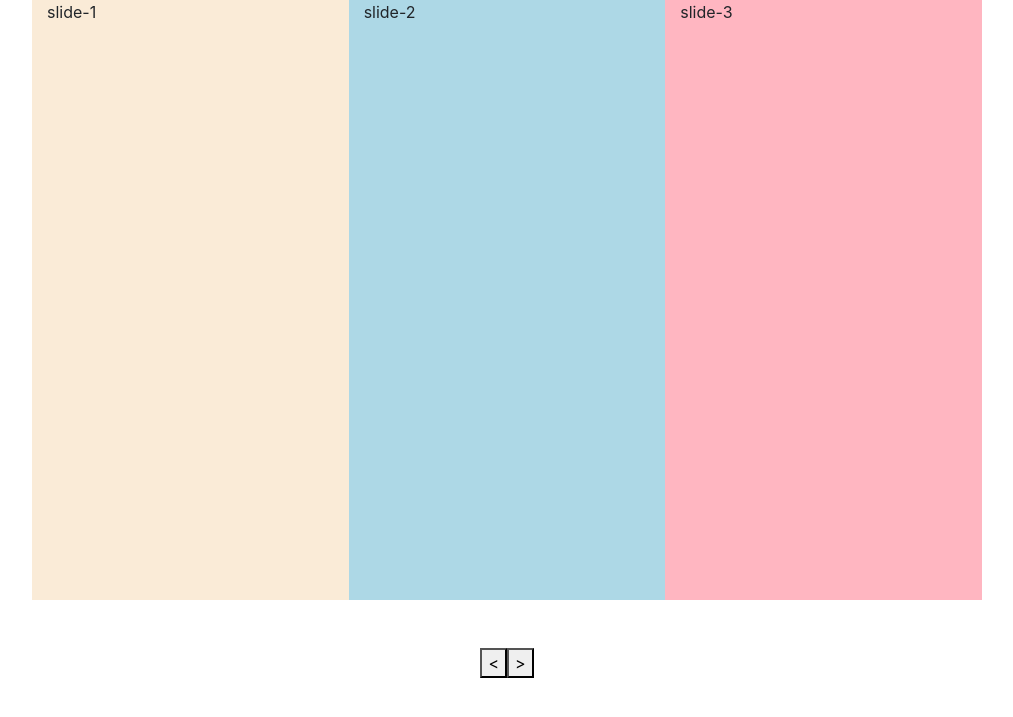
After one commit to wanwan1313/BeerU, a PHP site: page /html/slide.html in a window 1280 px wide. The commit adds this page. Shown: the top 717 px of the page, without its empty margins (133-1146 px from the left). Run offline with PHP 8.4, Linux system fonts and the light colour scheme.

Commit message:
0427 updated

```diff
--- a/css/hompage_style.css
+++ b/css/hompage_style.css
@@ -803,6 +803,7 @@ body,html{
     width: 100%;
     bottom: 0px;
     left: 0px;
+
     background: linear-gradient(to right ,#000 0% , transparent 100% );
 }
 
@@ -812,10 +813,11 @@ body,html{
     font-weight: bold;
     margin-left: 20px;
 
+
 }
 
 .feature-content:hover{
-
+    transition: 3s;
     background: linear-gradient(to right ,#b69564 0% , transparent 100% );
 
 }
@@ -940,7 +942,7 @@ body,html{
 .legned-content p{
     font-family: 'Noto Sans TC', serif;
     font-size: 1.6rem;
-    word-break:keep-alll;
+    word-break:break-alll;
 }
 
 .pipi{
--- /dev/null
+++ b/html/slide.html
@@ -0,0 +1,199 @@
+<!DOCTYPE html>
+<html lang="en">
+
+<head>
+    <meta charset="UTF-8">
+    <meta http-equiv="X-UA-Compatible" content="IE=edge">
+    <meta name="viewport" content="width=device-width, initial-scale=1.0">
+    <title>slide</title>
+    <link rel="stylesheet" href="https://stackpath.bootstrapcdn.com/bootstrap/4.5.2/css/bootstrap.min.css"
+        integrity="sha384-JcKb8q3iqJ61gNV9KGb8thSsNjpSL0n8PARn9HuZOnIxN0hoP+VmmDGMN5t9UJ0Z" crossorigin="anonymous">
+
+    <style>
+        .slide-showbox {
+            width: 100%;
+            height: 600px;
+            overflow: hidden;
+            padding: 0;
+        }
+
+        .slide-1 {
+            width: 100%;
+            height: 100%;
+            background-color: antiquewhite;
+        }
+
+        .slide-2 {
+            width: 100%;
+            height: 100%;
+            background-color: lightblue;
+        }
+
+        .slide-3 {
+            width: 100%;
+            height: 100%;
+            background-color: lightpink;
+        }
+
+        .slide-4 {
+            width: 100%;
+            height: 100%;
+            background-color: lightsalmon;
+        }
+
+        .slide-5 {
+            width: 100%;
+            height: 100%;
+            background-color: lightseagreen;
+        }
+
+
+        /* 桌機版 */
+        @media (min-width: 993px) {
+            .slide-content {
+                height: 100%;
+                transform: translateX(-100%);
+            }
+        }
+
+        /* 手機版 */
+        @media (max-width: 992px) {
+            .slide-content {
+                height: 100%;
+                transform: translateX(-300%);
+            }
+        }
+    </style>
+</head>
+
+<body>
+    <div class="container">
+        <div class="row justify-content-center">
+            <div class="col-10 slide-showbox">
+                <div class="slide-content d-flex ">
+                    <div class="col-12 col-lg-4 slide-3">slide-3(-3)</div>
+                    <div class="col-12 col-lg-4 slide-4">slide-4</div>
+                    <div class="col-12 col-lg-4 slide-5">slide-5(2)</div>
+                    <div class="col-12 col-lg-4 slide-1">slide-1</div>
+                    <div class="col-12 col-lg-4 slide-2">slide-2</div>
+                    <div class="col-12 col-lg-4 slide-3">slide-3</div>
+                    <div class="col-12 col-lg-4 slide-4">slide-4</div>
+                    <div class="col-12 col-lg-4 slide-5">slide-5</div>
+                    <div class="col-12 col-lg-4 slide-1">slide-1(5)</div>
+                    <div class="col-12 col-lg-4 slide-2">slide-2</div>
+                    <div class="col-12 col-lg-4 slide-3">slide-3</div>
+                </div>
+            </div>
+        </div>
+        <div class="row justify-content-center mt-5">
+            <button>
+                < </button>
+                    <button> > </button>
+        </div>
+    </div>
+
+    <script src="https://code.jquery.com/jquery-3.5.1.js"
+        integrity="sha256-QWo7LDvxbWT2tbbQ97B53yJnYU3WhH/C8ycbRAkjPDc=" crossorigin="anonymous"></script>
+    <script>
+
+        let slideNum = 0
+        let slideNumM = 3
+        let movepersent = 33.33
+
+
+        $(window).resize(function () {
+            if ($(window).width() >= 993) {
+                $('.slide-content').css('transform', 'translateX(-100%)').css('transition', '0s')
+                slideNum = 0
+            }
+
+            if ($(window).width() < 993) {
+                $('.slide-content').css('transform', 'translateX(-300%)').css('transition', '0s')
+                slideNumM = 3
+            }
+        })
+
+
+        $('button').click(function () {
+
+            if ($(window).width() >= 992) {
+                if ($(this).index() == 0) {
+                    slideNum = slideNum - 1
+                    let myTranslateX = movepersent * slideNum + 100
+                    let divPosition = 'translateX(-' + myTranslateX + '%)'
+                    $('.slide-content').css('transform', divPosition).css('transition', '.5s')
+
+                    if (slideNum < -3) {
+                        $('.slide-content').css('transform', 'translateX(-133.33%)').css('transition', '0s')
+                        slideNum = 1
+                    }
+
+                    setTimeout(() => {
+                        if (slideNum == -3) {
+                            $('.slide-content').css('transform', 'translateX(-' + (100 + movepersent * 2) + '%)').css('transition', '0s')
+                            slideNum = 2
+                        }
+                    }, 500);
+                }
+                if ($(this).index() == 1) {
+                    slideNum = slideNum + 1
+                    let myTranslateX = movepersent * slideNum + 100
+                    let divPosition = 'translateX(-' + myTranslateX + '%)'
+                    $('.slide-content').css('transform', divPosition).css('transition', '.5s')
+
+                    if (slideNum > 5) {
+                        $('.slide-content').css('transform', 'translateX(-133.33%)').css('transition', '0s')
+                        slideNum = 1
+                    }
+
+                    setTimeout(() => {
+                        if (slideNum == 5) {
+                            $('.slide-content').css('transform', 'translateX(-100%)').css('transition', '0s')
+                            slideNum = 0
+                        }
+                    }, 500);
+                }
+
+            }
+
+
+            if ($(window).width() < 992) {
+
+                if ($(this).index() == 0) {
+                    slideNumM = slideNumM - 1
+                    let divPosition = 'translateX(-' + slideNumM + '00%)'
+                    $('.slide-content').css('transform', divPosition).css('transition', '.5s')
+
+                    setTimeout(() => {
+                        if (slideNumM == 2) {
+                            $('.slide-content').css('transform', 'translateX(-700%)').css('transition', '0s')
+                            slideNumM = 7
+                        }
+                    }, 500);
+                }
+                if ($(this).index() == 1) {
+                    slideNumM = slideNumM + 1
+                    let divPosition = 'translateX(-' + slideNumM + '00%)'
+                    $('.slide-content').css('transform', divPosition).css('transition', '.5s')
+
+                    if (slideNumM > 8) {
+                        $('.slide-content').css('transform', 'translateX(-400%)').css('transition', '0s')
+                        slideNumM = 4
+                    }
+
+                    setTimeout(() => {
+                        if (slideNumM == 8) {
+                            $('.slide-content').css('transform', 'translateX(-300%)').css('transition', '0s')
+                            slideNumM = 3
+                        }
+                    }, 500);
+                }
+            }
+
+        })
+    </script>
+
+
+</body>
+
+</html>
```
Also changed, not shown: html/Homepage.html (+2 -5 lines), 2 other files.
